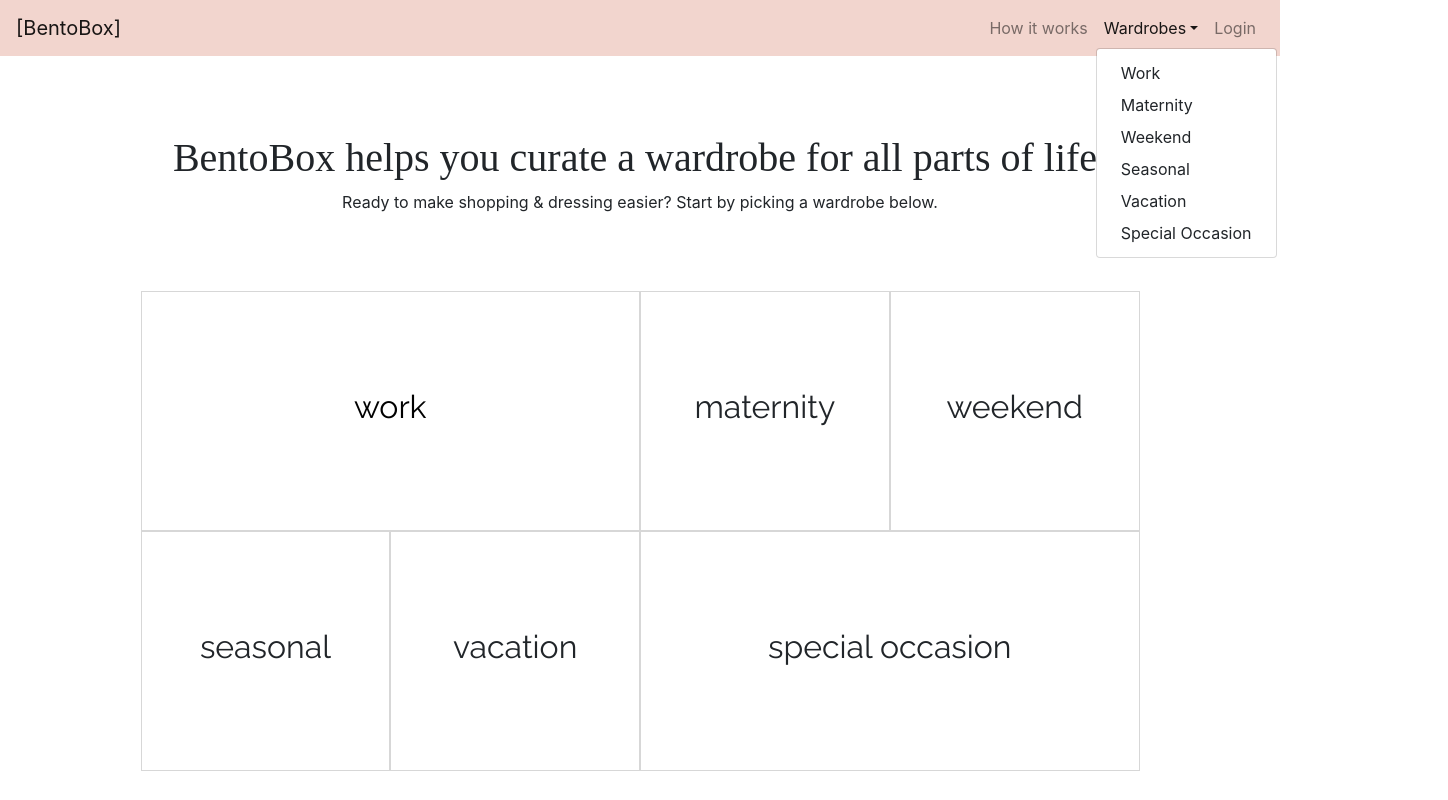
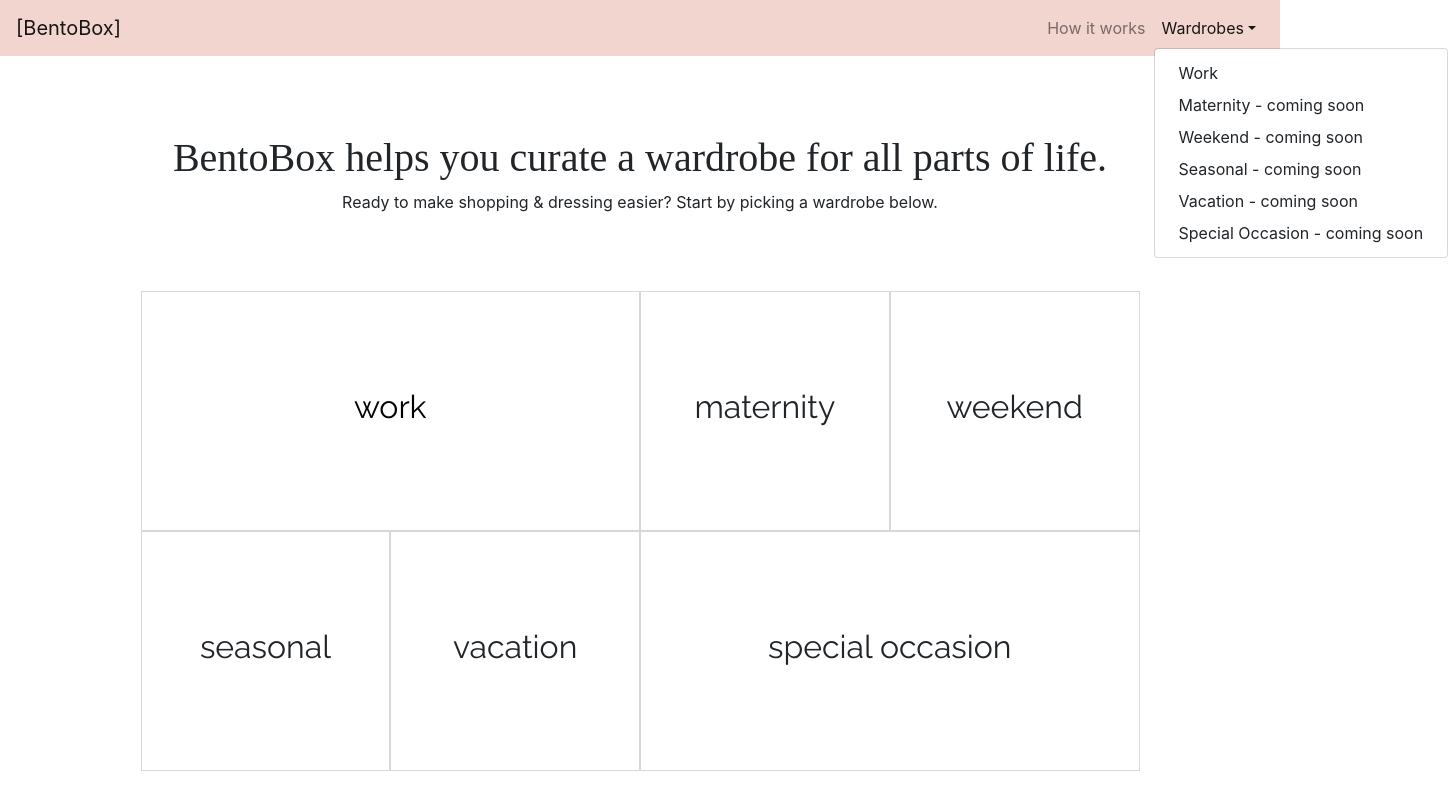
Before and after one commit to piasoy/react-gh-pages, a React (Create React App) app: page / in a window 1280 px wide. Both pictures are taken after a click on the button "Wardrobes". Shown: the top 800 px of the page, 1448 px wide, since content can reach past the window. Built offline with nearby package versions, Linux system fonts and the light colour scheme; a web font is replaced by a local one.

Commit message:
change nav links

```diff
--- a/src/Navigation.js
+++ b/src/Navigation.js
@@ -15,13 +15,13 @@ class Navigation extends React.Component {
                         <Nav.Link href="#link">How it works</Nav.Link>
                         <NavDropdown title="Wardrobes" id="basic-nav-dropdown">
                             <NavDropdown.Item href="/form">Work</NavDropdown.Item>
-                            <NavDropdown.Item href="#action/3.2">Maternity</NavDropdown.Item>
-                            <NavDropdown.Item href="#action/3.3">Weekend</NavDropdown.Item>
-                            <NavDropdown.Item href="#action/3.4">Seasonal</NavDropdown.Item>
-                            <NavDropdown.Item href="#action/3.5">Vacation</NavDropdown.Item>
-                            <NavDropdown.Item href="#action/3.6">Special Occasion</NavDropdown.Item>
+                            <NavDropdown.Item href="#action/3.2">Maternity - coming soon</NavDropdown.Item>
+                            <NavDropdown.Item href="#action/3.3">Weekend - coming soon</NavDropdown.Item>
+                            <NavDropdown.Item href="#action/3.4">Seasonal - coming soon</NavDropdown.Item>
+                            <NavDropdown.Item href="#action/3.5">Vacation - coming soon</NavDropdown.Item>
+                            <NavDropdown.Item href="#action/3.6">Special Occasion - coming soon</NavDropdown.Item>
                         </NavDropdown>
-                        <Nav.Link href="#link">Login</Nav.Link>
+                        {/* <Nav.Link href="#link">Login</Nav.Link> */}
                     </Nav>
 
                 </Navbar.Collapse>
```
